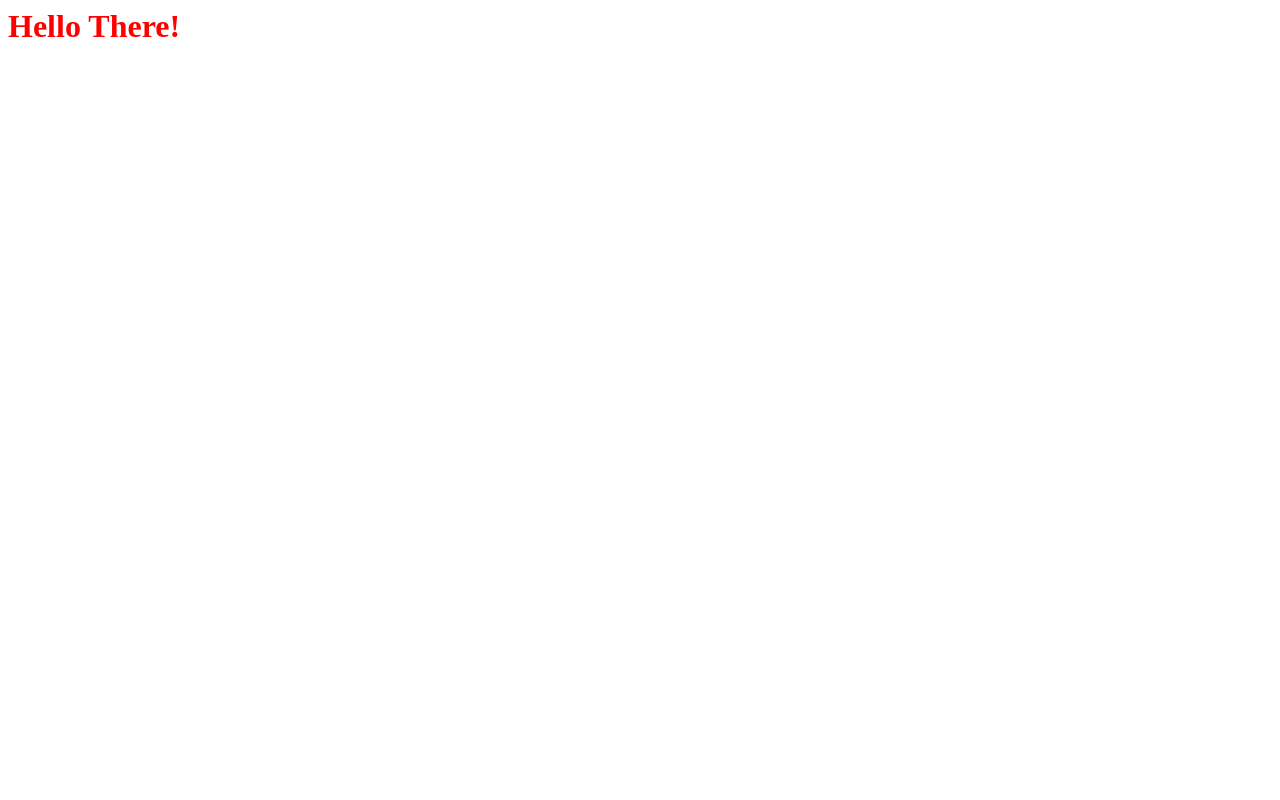
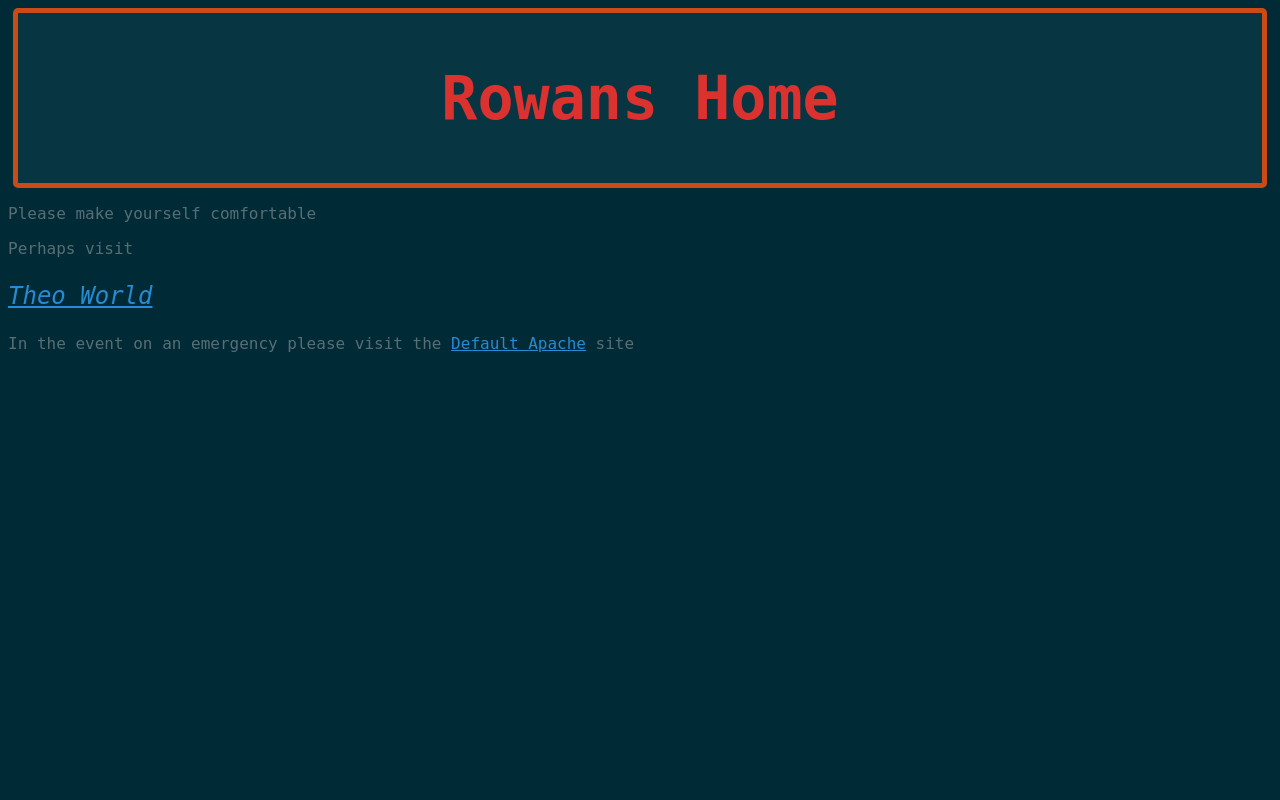
Before and after one commit to rej696/theostagram, a Flask app: page / in a window 1280 px wide. Before the commit the page is almost empty. Run offline with Flask 2, Linux system fonts and the light colour scheme.

Commit message:
create template, update stylesheet, update main to serve home template

```diff
--- a/main.py
+++ b/main.py
@@ -1,9 +1,10 @@
-from flask import Flask
+from flask import Flask, render_template, url_for
 app = Flask(__name__)
 
 @app.route("/")
-def hello():
-    return "<h1 style='color:red;'>Hello There!</h1>"
+def home():
+    style = url_for('static', filename='style.css')
+    return render_template('home.html', style=style)
 
 if __name__ == "__main__":
     app.run(host="0.0.0.0")
--- a/static/style.css
+++ b/static/style.css
@@ -15,15 +15,12 @@
     --blue: #268bd2;
     --cyan: #2aa198;
     --green: #859900;
-
-    --background: var(--base01);
-    --foreground: var(--base03);
 }
 
 body {
-    color: var(--foreground);
+    color: var(--base01);
     font-family: monospace;
-    background-color: var(--background, black);
+    background-color: var(--base03, black);
 }
 
 h1 {
--- /dev/null
+++ b/templates/home.html
@@ -0,0 +1,47 @@
+<!DOCTYPE html>
+<style>
+    p {
+        font-size: 16px;
+    }
+    .heading {
+        border-color: var(--orange, orange);
+        border-width: 5px;
+        border-style: solid;
+        border-radius: 5px;
+        background-color: var(--base02, grey);
+        padding: 10px;
+        margin: 5px;
+        text-align: center;
+    }
+    a {
+        color: var(--blue);
+    }
+    a:link {
+        color: var(--blue);
+    }
+    a:visited {
+        color: var(--green);
+    }
+    a:hover {
+        color: var(--cyan);
+    }
+    a:active {
+        color: var(--red);
+    }
+</style>
+<html>
+    <head>
+        <title>Rowans Home</title>
+	    <meta charset="utf-8">
+        <link rel="stylesheet" type="text/css" href="{{ style }}">
+    </head>
+    <body>
+        <div class="heading">
+            <h1>Rowans Home</h1>
+        </div>
+	    <p>Please make yourself comfortable</p>
+        <p>Perhaps visit</p>
+        <p style="color: var(--red); font-size: 24px;"><i><a href="theo/">Theo World</a></i></p>
+        <p>In the event on an emergency please visit the <a href="./default-apache.html">Default Apache</a> site</p>
+    </body>
+</html>
```
